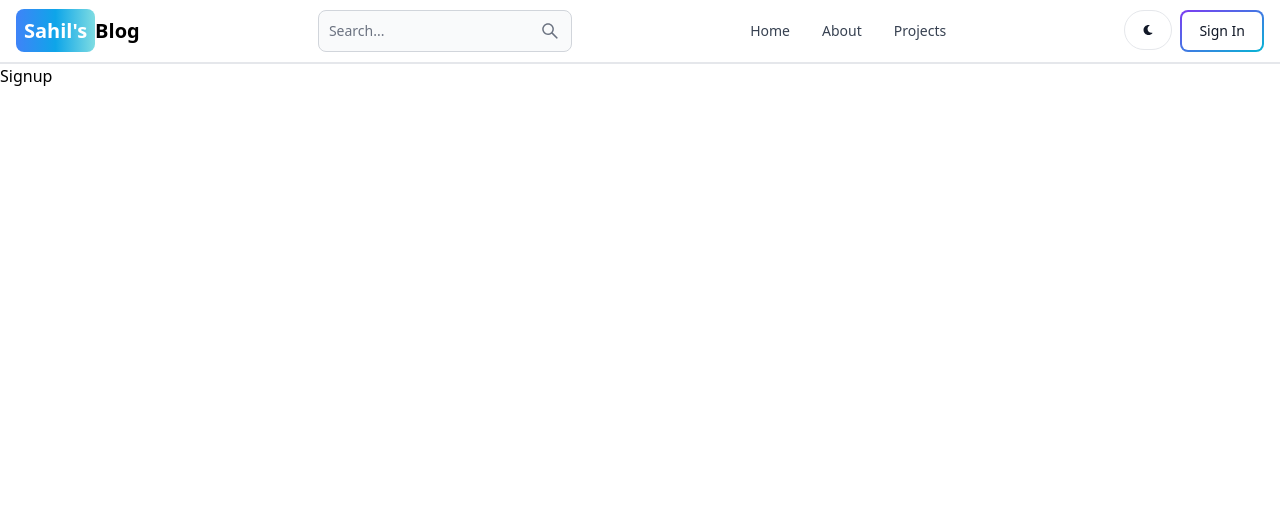
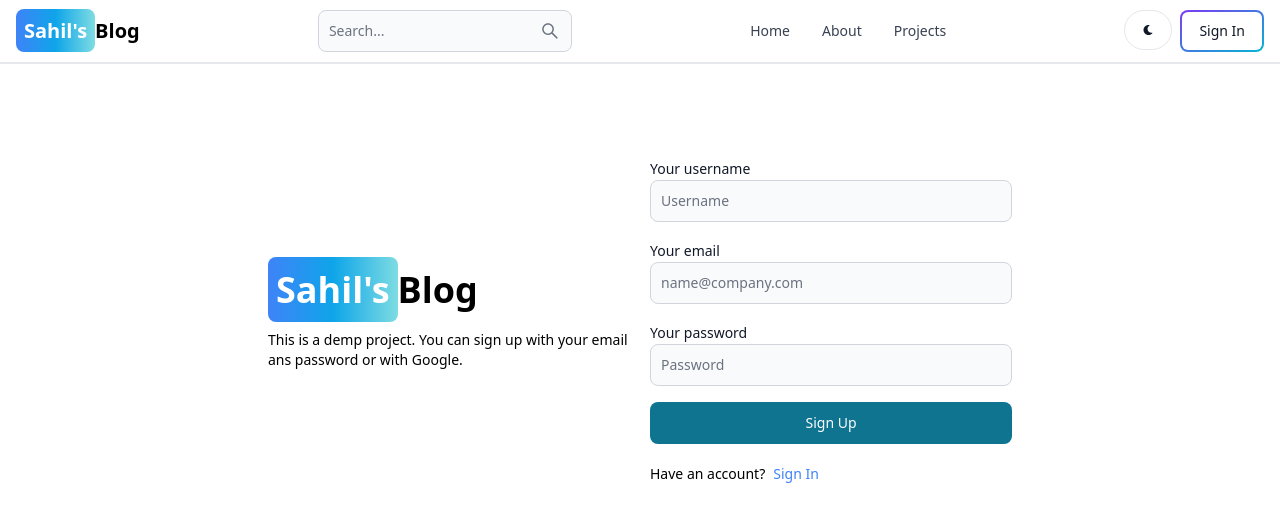
Before and after one commit to SahilSavardekar/mern-blog, a React (Vite) app in the folder client/: page /sign-up in a window 1280 px wide. Shown: the top 522 px of the page. Built offline with nearby package versions, Linux system fonts and the light colour scheme.

Commit message:
created sign up page

```diff
--- a/client/src/Pages/Signup.jsx
+++ b/client/src/Pages/Signup.jsx
@@ -1,7 +1,45 @@
 import React from 'react'
+import { Link } from 'react-router-dom';
+import { Label, TextInput, Button } from 'flowbite-react';
 
 export default function Signup() {
-  return (
-    <div>Signup</div>
-  )
+  return(
+    <div className='min-h-screen mt-20'>
+    <div className='flex p-3 max-w-3xl mx-auto flex-col md:flex-row md:items-center gap-5'>
+      <div className='flex-1'>
+      <Link to="/" className='font-bold dark:text-white text-4xl'>
+            <span className='px-2 py-2 bg-gradient-to-r from-blue-500 via-sky-500 to-teal-300 rounded-lg text-white'>Sahil's</span>
+            Blog
+      </Link>
+      <p className='text-sm mt-5'>
+        This is a demp project. You can sign up with your email ans password or with Google.
+      </p>
+      </div>
+
+      <div className="flex-1">
+            <form className='flex flex-col gap-4'>
+                <div>
+                  <Label value='Your username'></Label>
+                  <TextInput type='text' placeholder='Username' id='username'></TextInput>
+                </div>
+                <div>
+                  <Label value='Your email'></Label>
+                  <TextInput type='text' placeholder='name@company.com' id='email'></TextInput>
+                </div>
+                <div>
+                  <Label value='Your password'></Label>
+                  <TextInput type='text' placeholder='Password' id='password'></TextInput>
+                </div>
+                <Button gradientDueTone='BlueToGray' type='submit'>
+                    Sign Up
+                </Button>
+            </form>
+            <div className='flex gap-2 text-sm mt-5'>
+              <span>Have an account?</span>
+              <Link to='/sign-in' className='text-blue-500'>Sign In</Link>
+            </div>
+      </div>
+  </div>
+</div>
+  );
 }
```
